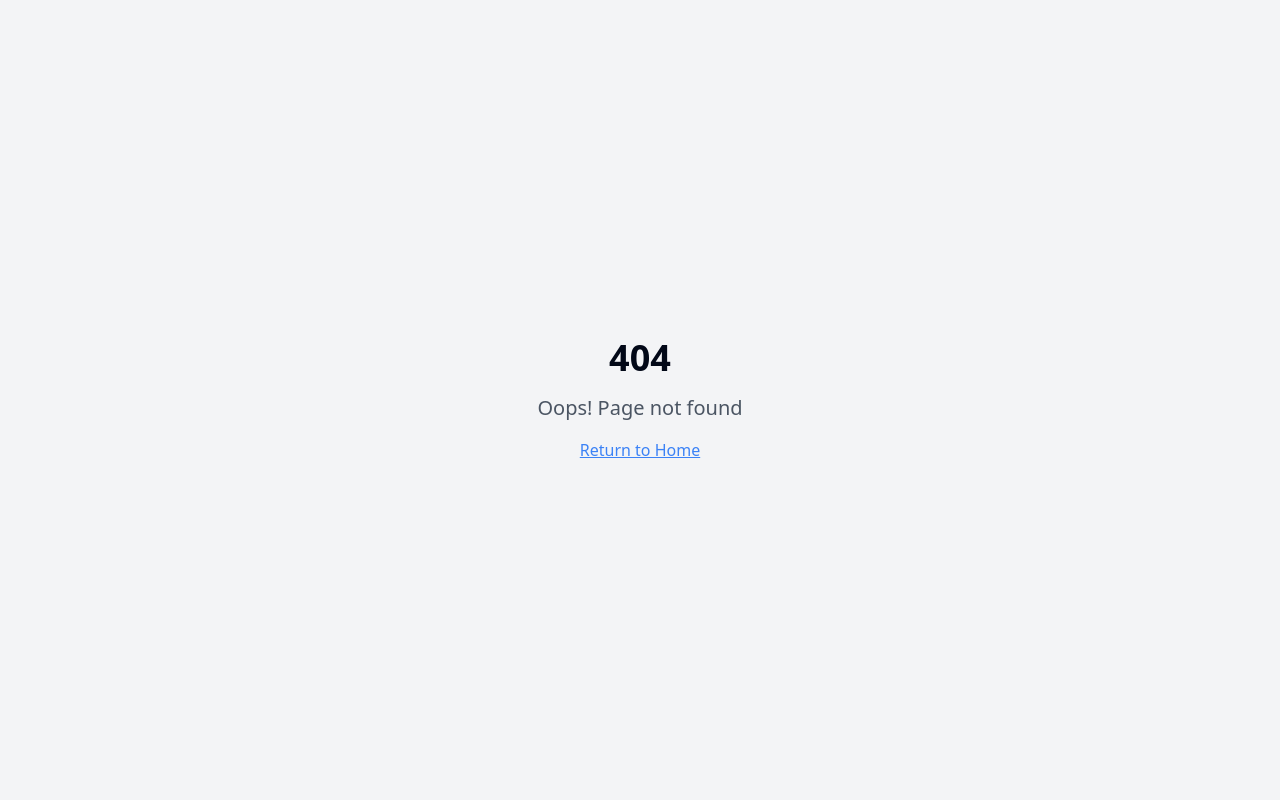
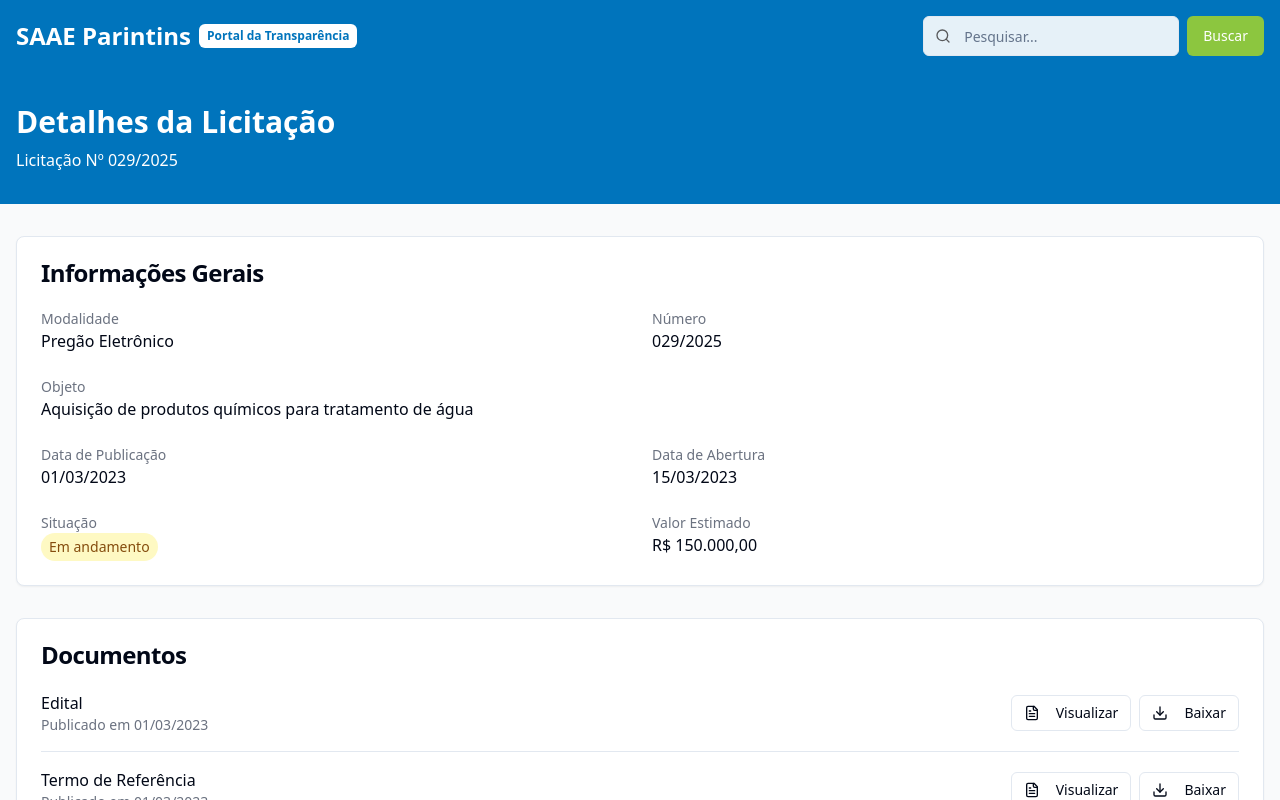
Before and after one commit to severinoufam/transparency-parintins-copy, a React (Vite) app: page /licitacoes/1 in a window 1280 px wide. Before the commit this address had no page. Shown: the top 800 px of the page. Built offline with nearby package versions, Linux system fonts and the light colour scheme.

Commit message:
Add detail view for licitacoes
Implement detail view for licitacoes, mirroring the structure of the external transparency site.

```diff
--- a/src/App.tsx
+++ b/src/App.tsx
@@ -1,4 +1,3 @@
-
 import { Toaster } from "@/components/ui/toaster";
 import { Toaster as Sonner } from "@/components/ui/sonner";
 import { TooltipProvider } from "@/components/ui/tooltip";
@@ -11,6 +10,7 @@ import Despesas from "./pages/Despesas";
 import Receitas from "./pages/Receitas";
 import RecursosHumanos from "./pages/RecursosHumanos";
 import NotFound from "./pages/NotFound";
+import LicitacaoDetalhes from "./pages/LicitacaoDetalhes";
 
 const queryClient = new QueryClient();
 
@@ -23,11 +23,11 @@ const App = () => (
         <Routes>
           <Route path="/" element={<Index />} />
           <Route path="/licitacoes" element={<Licitacoes />} />
+          <Route path="/licitacoes/:id" element={<LicitacaoDetalhes />} />
           <Route path="/contratos" element={<Contratos />} />
           <Route path="/despesas" element={<Despesas />} />
           <Route path="/receitas" element={<Receitas />} />
           <Route path="/recursos-humanos" element={<RecursosHumanos />} />
-          {/* ADD ALL CUSTOM ROUTES ABOVE THE CATCH-ALL "*" ROUTE */}
           <Route path="*" element={<NotFound />} />
         </Routes>
       </BrowserRouter>
--- /dev/null
+++ b/src/pages/LicitacaoDetalhes.tsx
@@ -0,0 +1,126 @@
+
+import Layout from "@/components/Layout";
+import { Button } from "@/components/ui/button";
+import { Card, CardContent, CardHeader, CardTitle } from "@/components/ui/card";
+import { Separator } from "@/components/ui/separator";
+import { FileText, Download } from "lucide-react";
+import { useParams } from "react-router-dom";
+
+// Mock data for a single bid
+const mockLicitacao = {
+  id: "0292025",
+  modalidade: "Pregão Eletrônico",
+  numero: "029/2025",
+  objeto: "Aquisição de produtos químicos para tratamento de água",
+  dataAbertura: "15/03/2023",
+  dataPublicacao: "01/03/2023",
+  situacao: "Em andamento",
+  valor: "R$ 150.000,00",
+  documentos: [
+    {
+      tipo: "Edital",
+      data: "01/03/2023",
+      arquivo: "edital_pe_029_2025.pdf"
+    },
+    {
+      tipo: "Termo de Referência",
+      data: "01/03/2023",
+      arquivo: "tr_pe_029_2025.pdf"
+    },
+    {
+      tipo: "Ata de Abertura",
+      data: "15/03/2023",
+      arquivo: "ata_pe_029_2025.pdf"
+    }
+  ]
+};
+
+const LicitacaoDetalhes = () => {
+  const { id } = useParams();
+
+  return (
+    <Layout>
+      <div className="bg-saae-blue py-8 text-white">
+        <div className="container mx-auto px-4">
+          <h1 className="text-2xl md:text-3xl font-bold">Detalhes da Licitação</h1>
+          <p className="mt-2">Licitação Nº {mockLicitacao.numero}</p>
+        </div>
+      </div>
+
+      <div className="container mx-auto px-4 py-8">
+        <Card className="mb-8">
+          <CardHeader>
+            <CardTitle>Informações Gerais</CardTitle>
+          </CardHeader>
+          <CardContent>
+            <div className="grid grid-cols-1 md:grid-cols-2 gap-6">
+              <div>
+                <p className="text-sm text-gray-500">Modalidade</p>
+                <p className="font-medium">{mockLicitacao.modalidade}</p>
+              </div>
+              <div>
+                <p className="text-sm text-gray-500">Número</p>
+                <p className="font-medium">{mockLicitacao.numero}</p>
+              </div>
+              <div className="md:col-span-2">
+                <p className="text-sm text-gray-500">Objeto</p>
+                <p className="font-medium">{mockLicitacao.objeto}</p>
+              </div>
+              <div>
+                <p className="text-sm text-gray-500">Data de Publicação</p>
+                <p className="font-medium">{mockLicitacao.dataPublicacao}</p>
+              </div>
+              <div>
+                <p className="text-sm text-gray-500">Data de Abertura</p>
+                <p className="font-medium">{mockLicitacao.dataAbertura}</p>
+              </div>
+              <div>
+                <p className="text-sm text-gray-500">Situação</p>
+                <p className="inline-flex px-2 py-1 rounded-full text-sm bg-yellow-100 text-yellow-800">
+                  {mockLicitacao.situacao}
+                </p>
+              </div>
+              <div>
+                <p className="text-sm text-gray-500">Valor Estimado</p>
+                <p className="font-medium">{mockLicitacao.valor}</p>
+              </div>
+            </div>
+          </CardContent>
+        </Card>
+
+        <Card>
+          <CardHeader>
+            <CardTitle>Documentos</CardTitle>
+          </CardHeader>
+          <CardContent>
+            <div className="space-y-4">
+              {mockLicitacao.documentos.map((doc, index) => (
+                <div key={index}>
+                  {index > 0 && <Separator className="my-4" />}
+                  <div className="flex items-center justify-between">
+                    <div>
+                      <p className="font-medium">{doc.tipo}</p>
+                      <p className="text-sm text-gray-500">Publicado em {doc.data}</p>
+                    </div>
+                    <div className="flex gap-2">
+                      <Button variant="outline" size="sm">
+                        <FileText className="h-4 w-4 mr-2" />
+                        Visualizar
+                      </Button>
+                      <Button variant="outline" size="sm">
+                        <Download className="h-4 w-4 mr-2" />
+                        Baixar
+                      </Button>
+                    </div>
+                  </div>
+                </div>
+              ))}
+            </div>
+          </CardContent>
+        </Card>
+      </div>
+    </Layout>
+  );
+};
+
+export default LicitacaoDetalhes;
--- a/src/pages/Licitacoes.tsx
+++ b/src/pages/Licitacoes.tsx
@@ -1,4 +1,3 @@
-
 import { useState } from "react";
 import Layout from "@/components/Layout";
 import { Button } from "@/components/ui/button";
@@ -6,8 +5,8 @@ import { Input } from "@/components/ui/input";
 import { Select, SelectContent, SelectItem, SelectTrigger, SelectValue } from "@/components/ui/select";
 import { Table, TableBody, TableCell, TableHead, TableHeader, TableRow } from "@/components/ui/table";
 import { FileText, Download, Search } from "lucide-react";
+import { Link } from "react-router-dom";
 
-// Mock data for bids
 const mockLicitacoes = [
   {
     id: "001/2023",
@@ -216,10 +215,12 @@ const Licitacoes = () => {
                     <TableCell>{licitacao.valor}</TableCell>
                     <TableCell className="text-right">
                       <div className="flex justify-end space-x-2">
-                        <Button variant="ghost" size="icon" title="Visualizar documentos">
-                          <FileText className="h-4 w-4" />
-                        </Button>
-                        <Button variant="ghost" size="icon" title="Baixar edital">
+                        <Link to={`/licitacoes/${licitacao.id}`}>
+                          <Button variant="ghost" size="icon" title="Visualizar detalhes">
+                            <FileText className="h-4 w-4" />
+                          </Button>
+                        </Link>
+                        <Button variant="ghost" size="icon" title="Baixar documentos">
                           <Download className="h-4 w-4" />
                         </Button>
                       </div>
```
